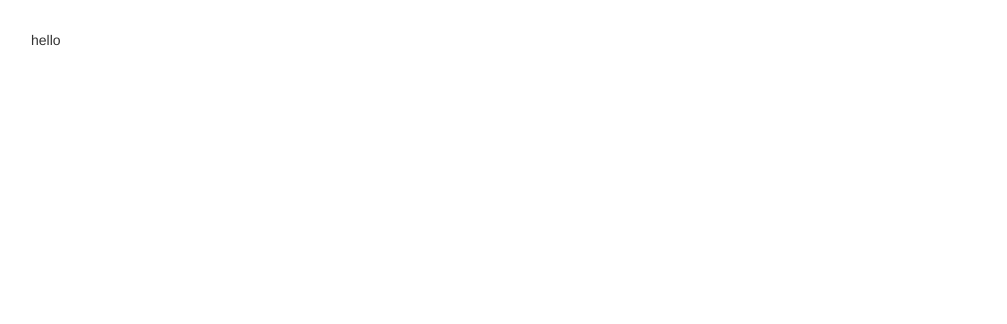
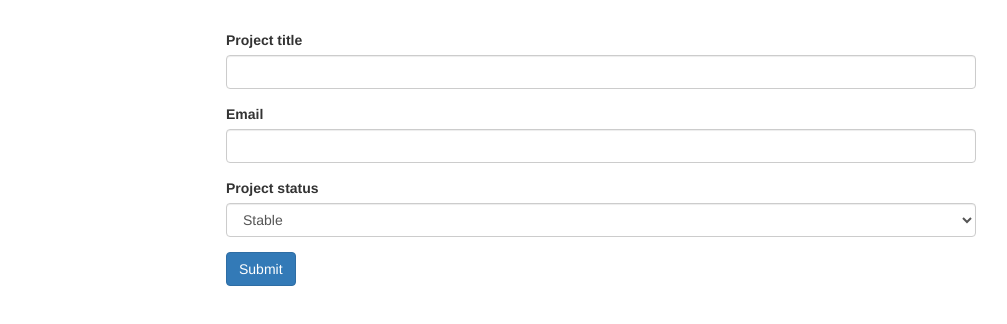
Before and after one commit to GjorgjiKirovski/revision-app, an Angular app: page / in a window 1280 px wide. Shown: the top 324 px of the page, without its empty margins (39-1046 px from the left). Built offline with nearby package versions, Linux system fonts and the light colour scheme.

Commit message:
reactive forms exercise

```diff
--- a/src/app/app.component.css
+++ b/src/app/app.component.css
@@ -1,3 +1,9 @@
 .container{
     margin-top:30px;
 }
+input.ng-invalid.ng-touched{
+    border:1px solid red;
+}
+input.ng-pending{
+    border:1px solid orange;
+}
--- a/src/app/app.component.html
+++ b/src/app/app.component.html
@@ -1,7 +1,62 @@
 <div class="container">
-	<div class="row">
-    <div class="col-xs-12">
-      <p>hello</p>
+  <div class="row">
+    <div class="col-xs-12 col-sm-10 col-md-8 col-sm-offset-1 col-md-offset-2">
+      <!--
+          Create a Form with the following Controls and Validators
+          1) Project Name (should not be empty)
+          2) Mail (should not be a empty and a valid email)
+          3) Project Status Dropdown, with three values: 'Stable', 'Critical', 'Finished'
+          4) Submit Button
+
+          Add your own Validator which doesn't allow "Test" as a Project Name
+
+          Also implement that Validator as an async Validator (replace the other one)
+
+          Upon submitting the form, simply print the value to the console
+      -->
+      <form [formGroup]="projectForm" (ngSubmit)="onSubmit()">
+        <div class="form-group">
+          <label for="title">Project title</label>
+          <input
+            type="text"
+            id="title"
+            class="form-control"
+            formControlName="project-title">
+          <span class="help-block" *ngIf="projectForm.get('project-title').pending">Checking project name...</span>
+          <span class="help-block"  *ngIf="!projectForm.get('project-title').pending">
+            <span class="help-block" *ngIf="!projectForm.get('project-title').valid && projectForm.get('project-title').touched">
+              <span *ngIf="projectForm.get('project-title').errors['required']">Please enter a project title</span>
+              <span *ngIf="projectForm.get('project-title').errors['ForbiddenProjectName']">This project name is not allowed</span>
+            </span>
+          </span>
+
+        </div>
+        <div class="form-group">
+          <label for="email">Email</label>
+          <input
+            type="email"
+            id="email"
+            class="form-control"
+            formControlName="email">
+            <span class="help-block" *ngIf="!projectForm.get('email').valid && projectForm.get('email').touched">
+              <span *ngIf="projectForm.get('email').errors['required']">Please enter an email</span>
+              <span *ngIf="projectForm.get('email').errors['email']">Please enter a valid email</span>
+            </span>
+        </div>
+        <div class="form-group">
+          <label for="status">Project status</label>
+          <select
+            type="text"
+            id="status"
+            class="form-control"
+            formControlName="project-status">
+            <option *ngFor="let status of statuses" [value]="status">{{status}}</option>
+          </select>
+        </div>
+        <div class="form-group">
+          <button class="btn btn-primary" type="submit">Submit</button>
+        </div>
+      </form>
     </div>
-	</div>
+  </div>
 </div>
--- a/src/app/app.component.ts
+++ b/src/app/app.component.ts
@@ -1,10 +1,48 @@
-import { Component } from '@angular/core';
+import { Component, OnInit } from '@angular/core';
+import { FormControl, FormGroup, Validators } from '@angular/forms';
+import { Observable } from 'rxjs';
 
 @Component({
   selector: 'app-root',
   templateUrl: './app.component.html',
   styleUrls: ['./app.component.css']
 })
-export class AppComponent {
+export class AppComponent implements OnInit {
+  projectForm: FormGroup;
+  statuses = ['Stable', 'Critical', 'Finished'];
+  ForbiddenProjectNames = ['Test', 'Kifla']
+
+  ngOnInit(): void {
+    this.projectForm = new FormGroup({
+      'project-title': new FormControl(null, [Validators.required], [this.validateProjectTitleAsync.bind(this)]),
+      'email': new FormControl(null, [Validators.required, Validators.email]),
+      'project-status': new FormControl('Stable')
+    })
+  }
+
+  onSubmit(){
+    console.log(this.projectForm.controls)
+    this.projectForm.reset();
+  }
+
+  validateProjectTitleAsync(projectName: FormControl): Promise<any> | Observable<any>{
+    const promise = new Promise<any>((resolve, reject) => {
+      setTimeout(() => {
+        if(this.ForbiddenProjectNames.some(name => name === projectName.value)){
+          resolve({'ForbiddenProjectName':true})
+        } else {
+          resolve(null);
+        }
+      }, 2000);
+    })
+    return promise
+  }
+
+  validateProjectTitle(projectName: FormControl): {[s:string]:boolean}{
+    if(this.ForbiddenProjectNames.some(name => name === projectName.value)){
+      return {'ForbiddenProjectName':true}
+    }
+    return null;
+  }
 
 }
--- a/src/app/app.module.ts
+++ b/src/app/app.module.ts
@@ -1,6 +1,6 @@
 import { NgModule } from '@angular/core';
 import { BrowserModule } from '@angular/platform-browser';
-import { FormsModule} from '@angular/forms'
+import { FormsModule, ReactiveFormsModule} from '@angular/forms'
 import { AppComponent } from './app.component';
 @NgModule({
   declarations: [
@@ -9,6 +9,7 @@ import { AppComponent } from './app.component';
   imports: [
     BrowserModule,
     FormsModule,
+    ReactiveFormsModule
   ],
   providers: [],
   bootstrap: [AppComponent]
```
